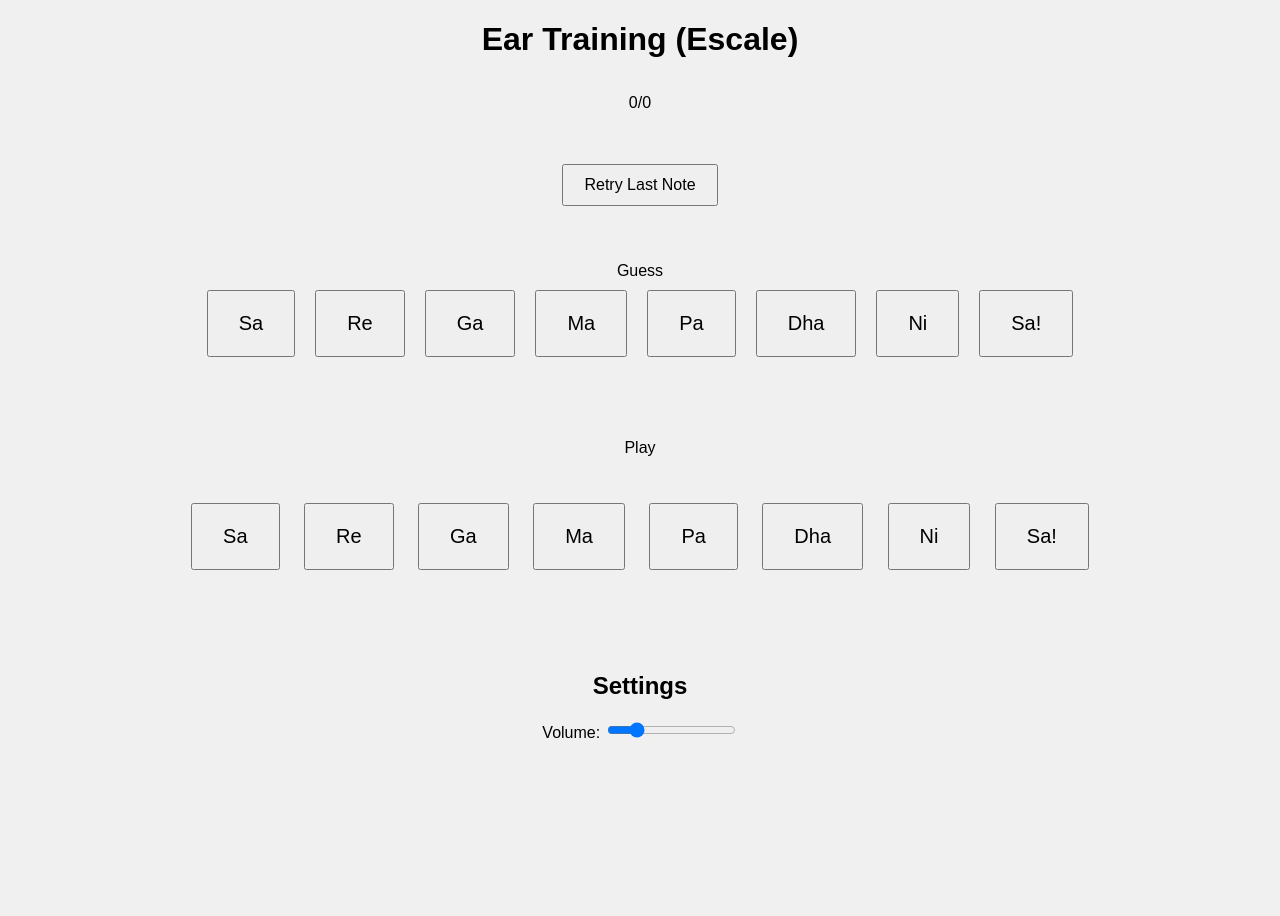
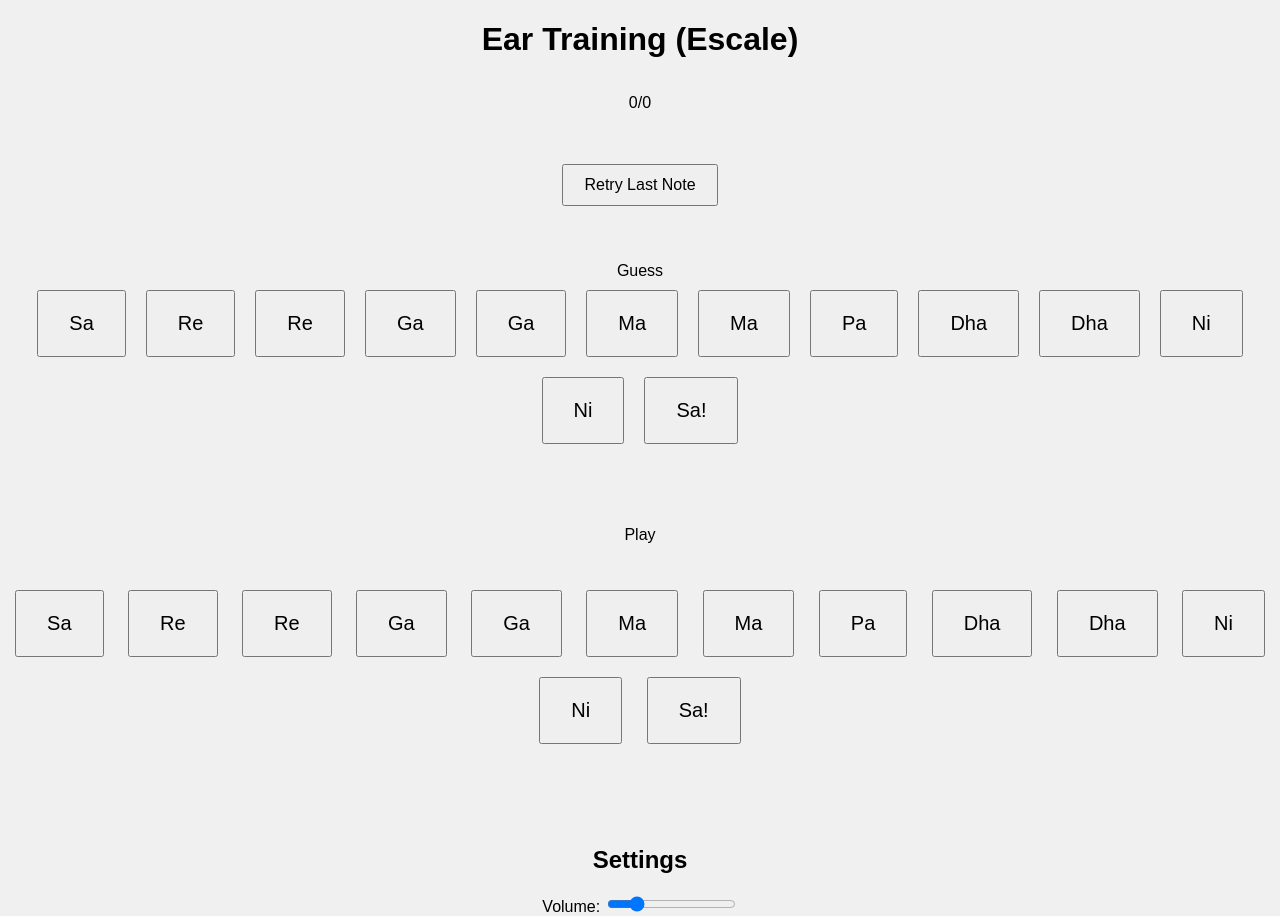
Before and after one commit to ayushbatra/ayushbatra.github.io, a Jekyll site: the page eartraining/ear_train.html, which Jekyll copies as it is, in a window 1280 px wide. Built offline with Jekyll 4.4.1, drawn with Linux system fonts in a browser that asks for light colours.

Commit message:
add komal swaras ear_train.html

```diff
--- a/eartraining/ear_train.html
+++ b/eartraining/ear_train.html
@@ -20,11 +20,16 @@
             <br>
     <div class="button-container">
         <button class="guess-button" data-note="E_S1">Sa</button>
+        <button class="guess-button" data-note="E_R_KOMAL">Re</button>
         <button class="guess-button" data-note="E_R">Re</button>
+        <button class="guess-button" data-note="E_G_KOMAL">Ga</button>
         <button class="guess-button" data-note="E_G">Ga</button>
         <button class="guess-button" data-note="E_M">Ma</button>
+        <button class="guess-button" data-note="E_M_TEEVRA">Ma</button>
         <button class="guess-button" data-note="E_P">Pa</button>
+        <button class="guess-button" data-note="E_D_KOMAL">Dha</button>
         <button class="guess-button" data-note="E_D">Dha</button>
+        <button class="guess-button" data-note="E_N_KOMAL">Ni</button>
         <button class="guess-button" data-note="E_N">Ni</button>
         <button class="guess-button" data-note="E_S2">Sa!</button>
     </div>
@@ -38,11 +43,16 @@
     <br>
     <div class="button-replay">
         <button class="play-button" data-note="E_S1">Sa</button>
+        <button class="play-button" data-note="E_R_KOMAL">Re</button>
         <button class="play-button" data-note="E_R">Re</button>
+        <button class="play-button" data-note="E_G_KOMAL">Ga</button>
         <button class="play-button" data-note="E_G">Ga</button>
         <button class="play-button" data-note="E_M">Ma</button>
+        <button class="play-button" data-note="E_M_TEEVRA">Ma</button>
         <button class="play-button" data-note="E_P">Pa</button>
+        <button class="play-button" data-note="E_D_KOMAL">Dha</button>
         <button class="play-button" data-note="E_D">Dha</button>
+        <button class="play-button" data-note="E_N_KOMAL">Ni</button>
         <button class="play-button" data-note="E_N">Ni</button>
         <button class="play-button" data-note="E_S2">Sa!</button>
     </div>
```
